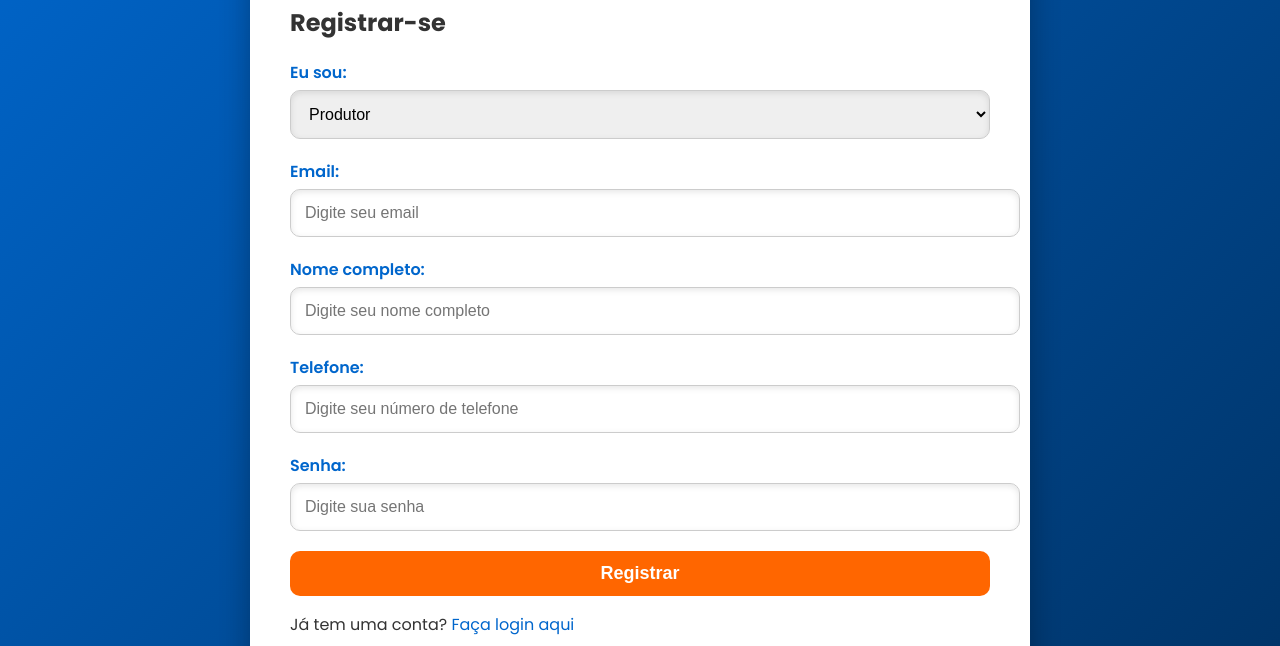
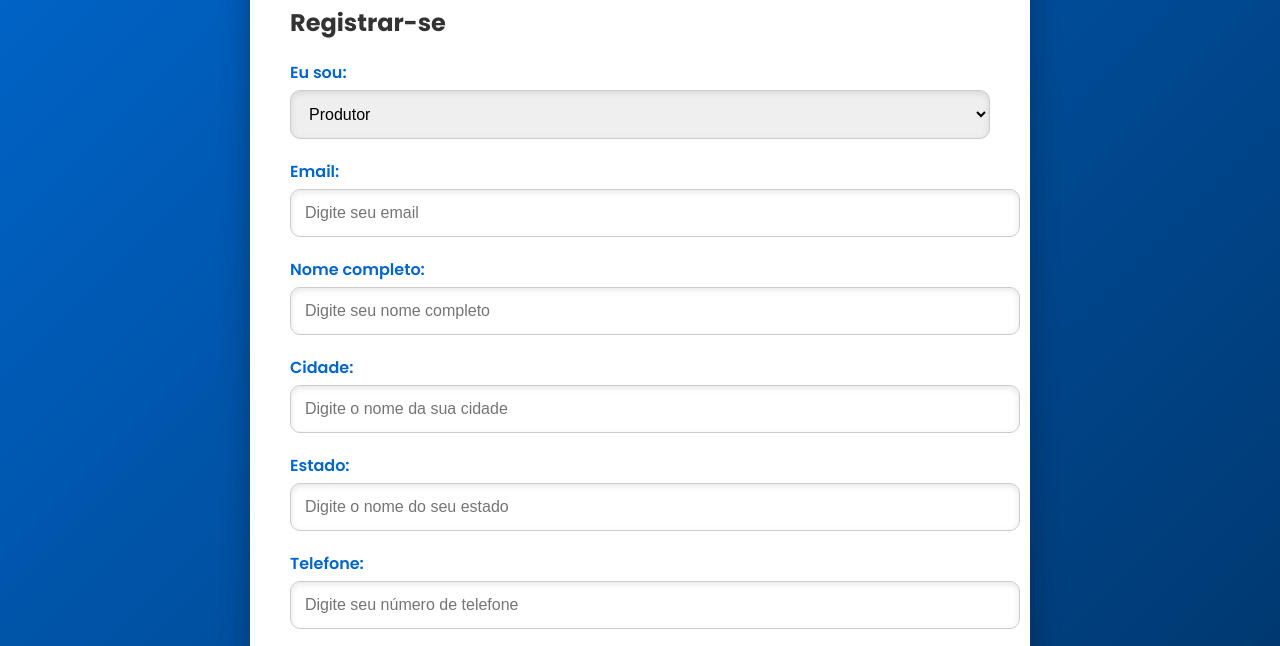
Before and after one commit to JuliaCrespan/campoconectanovo, a plain HTML site: page index.html in a window 1280 px wide. Both pictures are taken after a click on the link "Registre-se aqui". Shown: the part 149-795 px from the top of the page. Drawn offline with Linux system fonts and the light colour scheme.

Commit message:
Update index.html

```diff
--- a/index.html
+++ b/index.html
@@ -160,6 +160,10 @@
                 <input type="email" id="emailRegister" placeholder="Digite seu email" required>
                 <label for="name">Nome completo:</label>
                 <input type="text" id="name" placeholder="Digite seu nome completo" required>
+                 <label for="cidade">Cidade:</label>
+                <input type="text" id ="cidade" placeholder="Digite o nome da sua cidade" required>
+                 <label for="estado">Estado:</label>
+                <input type="text" id ="Estado" placeholder="Digite o nome do seu estado" required>
                 <label for="phoneNumber">Telefone:</label>
                 <input type="text" id="phoneNumber" placeholder="Digite seu número de telefone" required>
                 <label for="passwordRegister">Senha:</label>
@@ -203,6 +207,8 @@
             <p><strong>Email:</strong> <span id="profileEmail">Carregando...</span></p>
             <p><strong>Tipo:</strong> <span id="profileUserType">Carregando...</span></p>
             <p><strong>Telefone:</strong> <span id="profilePhone">Carregando...</span></p>
+            <p><strong>Cidade:</strong> <span id="profileCidade">Carregando...</span></p>7
+             <p><strong>Estado:</strong> <span id="profileEsTADO">Carregando...</span></p>
 
             <h3>Notificações:</h3>
             <ul id="notificationsList">
```
